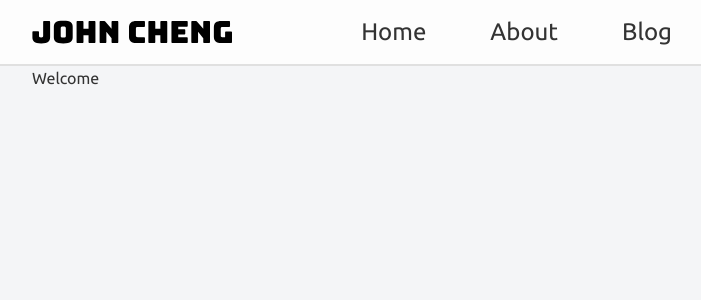
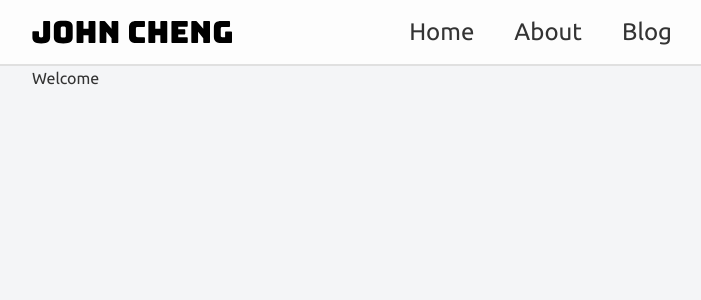
Before and after one commit to john-nhoj/johncheng, a Next.js app: page / in a window 1280 px wide. Shown: the top 300 px of the page, without its empty margins (288-989 px from the left). Built offline with nearby package versions, Linux system fonts and the light colour scheme.

Commit message:
Reduce margin between links

```diff
--- a/src/components/Link/HeaderLink.tsx
+++ b/src/components/Link/HeaderLink.tsx
@@ -9,7 +9,8 @@ export const HeaderLink = ({ label, ...rest }: LinkProps) => (
   <Link
     className={classNames(
       'first:ml-0',
-      'ml-8',
+      'ml-2',
+
       'layout__padding--full',
       'header-link'
     )}
```
